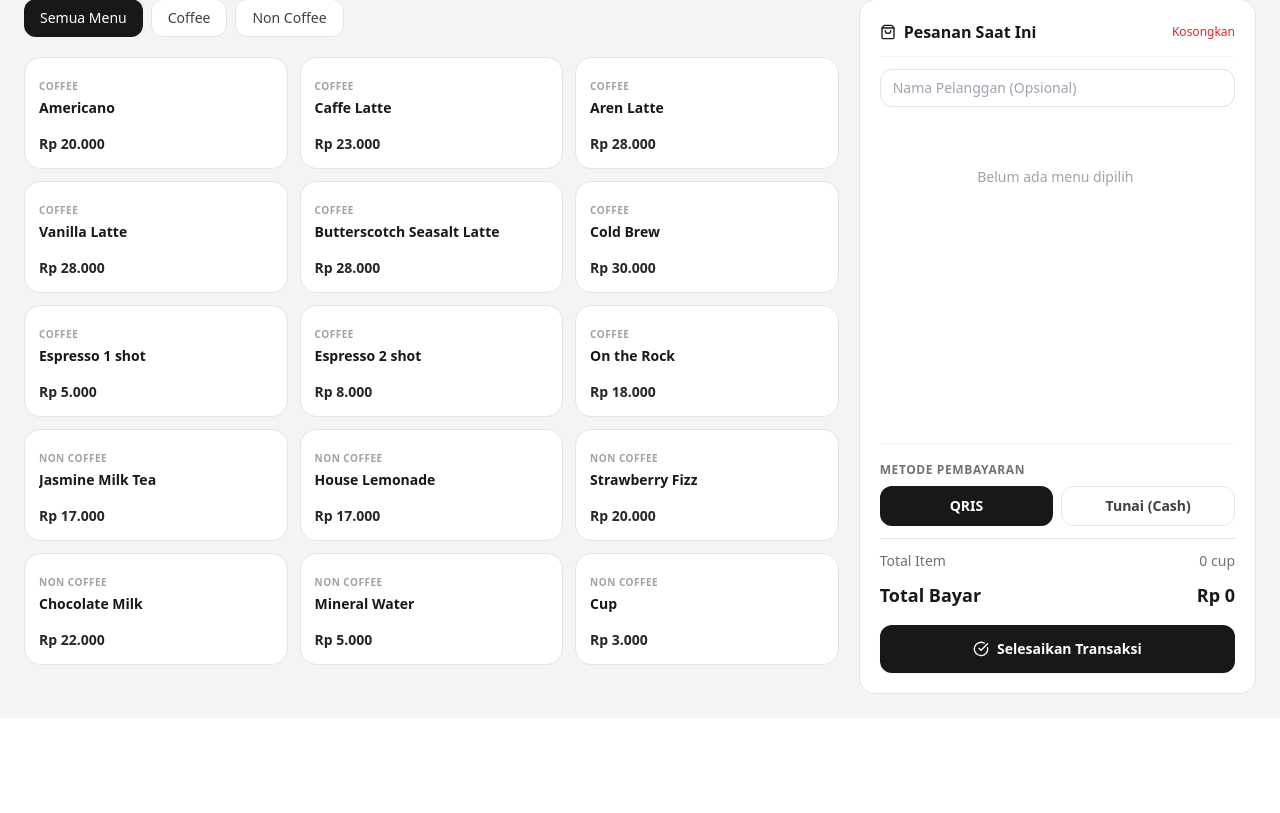
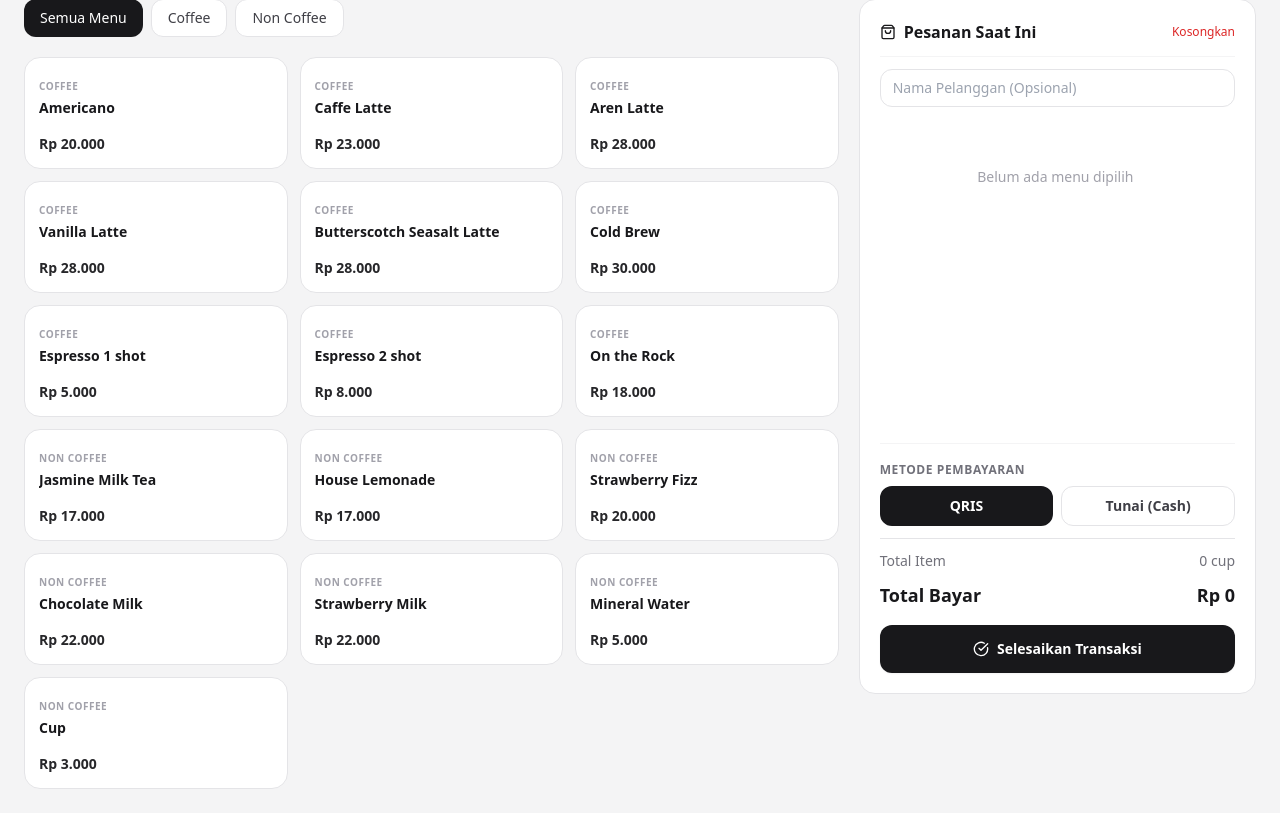
Before and after one commit to Christsss18/taks-coffee-pos, a Spring Boot app: page / in a window 1280 px wide. Shown: the part 94-907 px from the top of the page. Before the commit the page ends 788 px from the top, so only its background shows below. Run offline with Spring Boot 4, Linux system fonts and the light colour scheme; some libraries are stand-ins or nearby versions.

Commit message:
Tambah menu straw

```diff
--- a/src/main/resources/static/index.html
+++ b/src/main/resources/static/index.html
@@ -240,8 +240,9 @@
             { id: 8, name: "House Lemonade", category: "Non Coffee", price: 17000 },
             { id: 9, name: "Strawberry Fizz", category: "Non Coffee", price: 20000 },
             { id: 10, name: "Chocolate Milk", category: "Non Coffee", price: 22000 },
-            { id: 11, name: "Mineral Water", category: "Non Coffee", price: 5000 },
-            { id: 12, name: "Cup", category: "Non Coffee", price: 3000 }
+            { id: 11, name: "Strawberry Milk", category: "Non Coffee", price: 22000 },
+            { id: 12, name: "Mineral Water", category: "Non Coffee", price: 5000 },
+            { id: 13, name: "Cup", category: "Non Coffee", price: 3000 }
         ];
 
         let cart = [];
```
